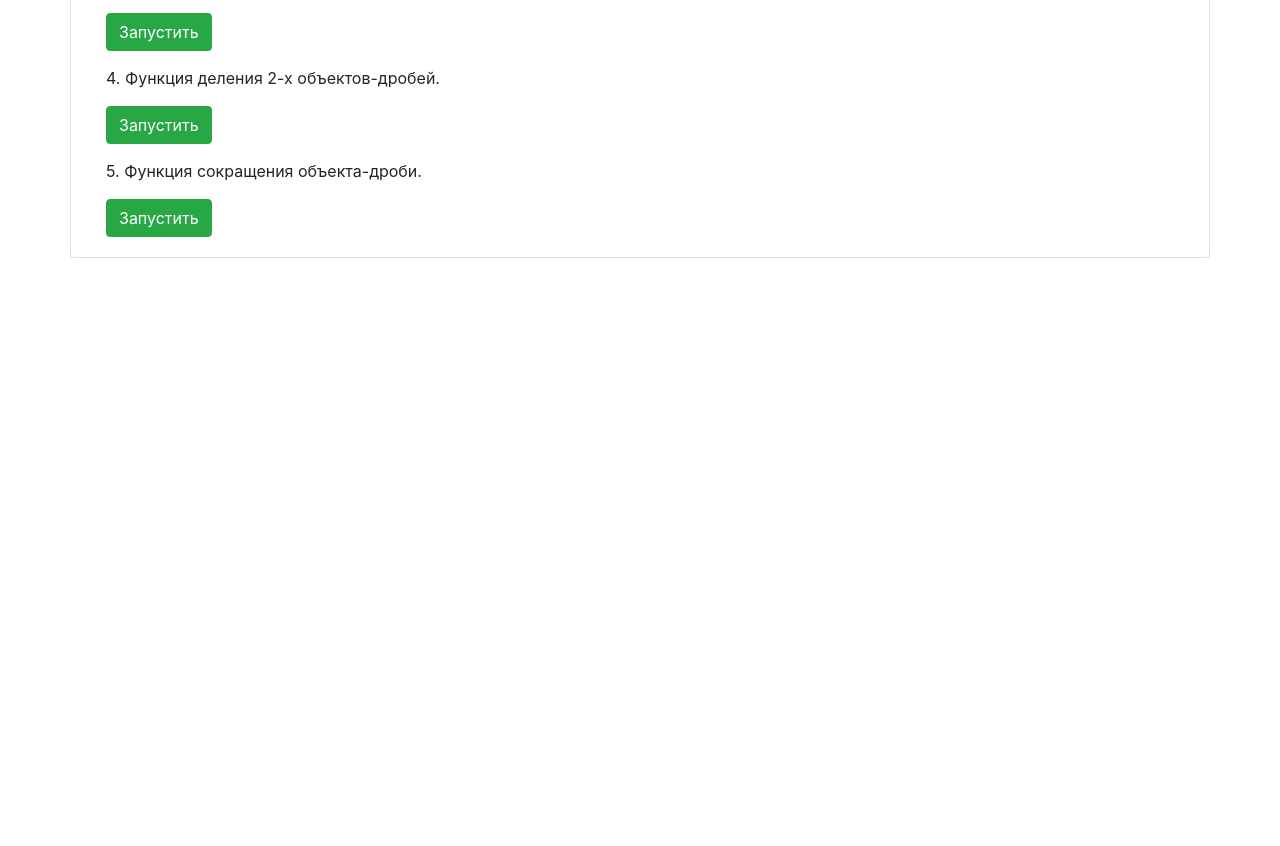
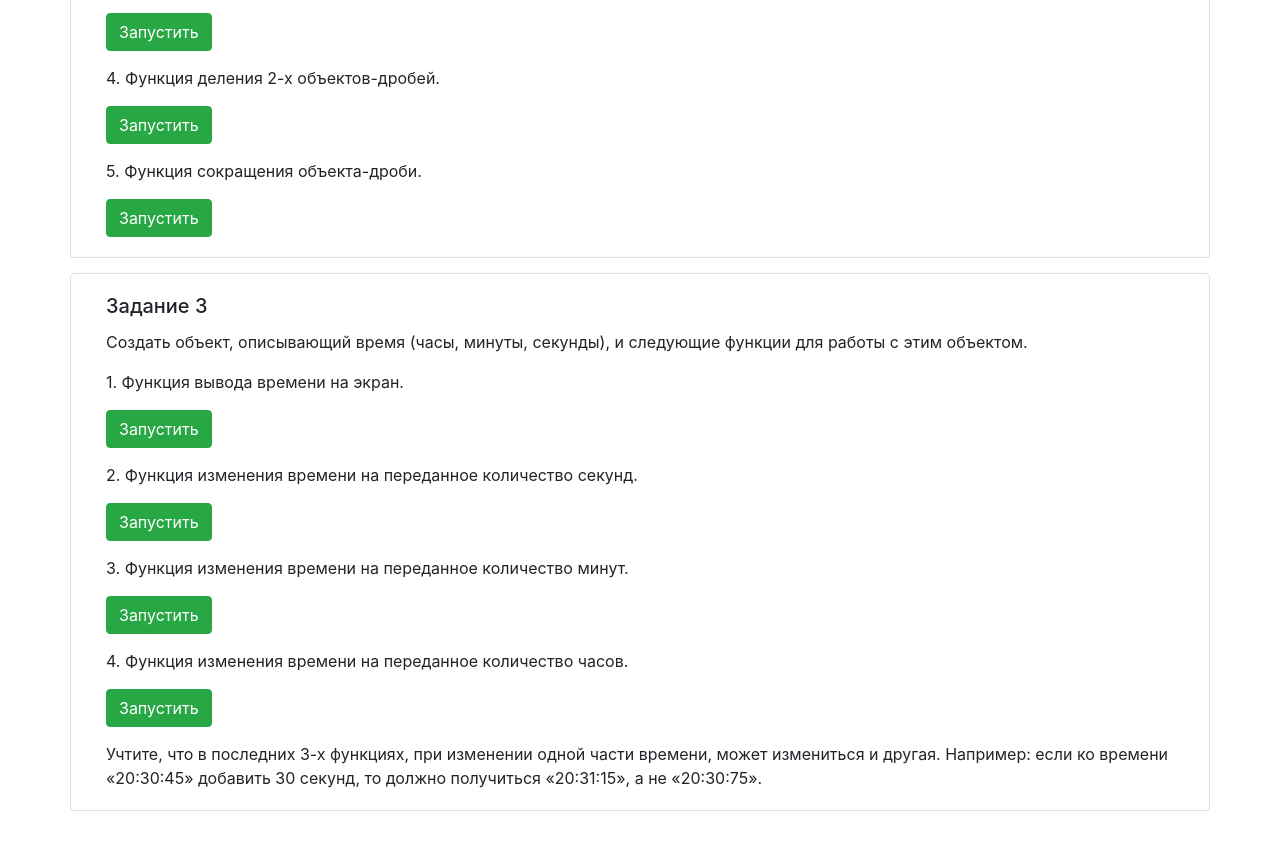
Before and after one commit to MadMks/JS_DZ-02_3Tasks, a plain HTML site: page index.html in a window 1280 px wide. Shown: the part 803-1649 px from the top of the page. Before the commit the page ends 1096 px from the top, so only its background shows below. Drawn offline with Linux system fonts and the light colour scheme.

Commit message:
Добавлено задание 3

```diff
--- a/index.html
+++ b/index.html
@@ -116,11 +116,69 @@
                 </div>
 
 
+                <!-- Task 3 -->
+                <div class="col-12 card">
+                    <div class="card-body">
+                        <h5 class="card-title">Задание 3</h5>
+                        <p class="card-text">
+                            Создать объект, описывающий время
+                            (часы, минуты, секунды),
+                            и следующие функции для работы с этим объектом.
+                        </p>
+
+                        <p class="card-text">
+                            1. Функция вывода времени на экран.
+                        </p>
+                        <button type="button" class="btn btn-success"
+                                onclick="showCompute('+')">
+                            Запустить
+                        </button>
+
+                        <p class="card-text main-card-text">
+                            2. Функция изменения времени на переданное количество
+                            секунд.
+                        </p>
+                        <button type="button" class="btn btn-success"
+                                onclick="showCompute('-')">
+                            Запустить
+                        </button>
+
+                        <p class="card-text main-card-text">
+                            3. Функция изменения времени на переданное количество
+                            минут.
+                        </p>
+                        <button type="button" class="btn btn-success"
+                                onclick="showCompute('*')">
+                            Запустить
+                        </button>
+
+                        <p class="card-text main-card-text">
+                            4. Функция изменения времени на переданное количество
+                            часов.
+                        </p>
+                        <button type="button" class="btn btn-success"
+                                onclick="showCompute('/')">
+                            Запустить
+                        </button>
+
+                        <p class="card-text main-card-text">
+                            Учтите, что в последних 3-х функциях, при изменении одной
+                            части времени, может измениться и другая. Например: если ко
+                            времени «20:30:45» добавить 30 секунд, то должно получиться
+                            «20:31:15», а не «20:30:75».
+                        </p>
+
+
+                    </div>
+                </div>
+
+
             </div>
         </div>
 
     <script src="js/task1.js"></script>
     <script src="js/task2.js"></script>
+    <script src="js/task3.js"></script>
 
 </body>
 </html>
```
Also changed, not shown: js/task3.js (added).
